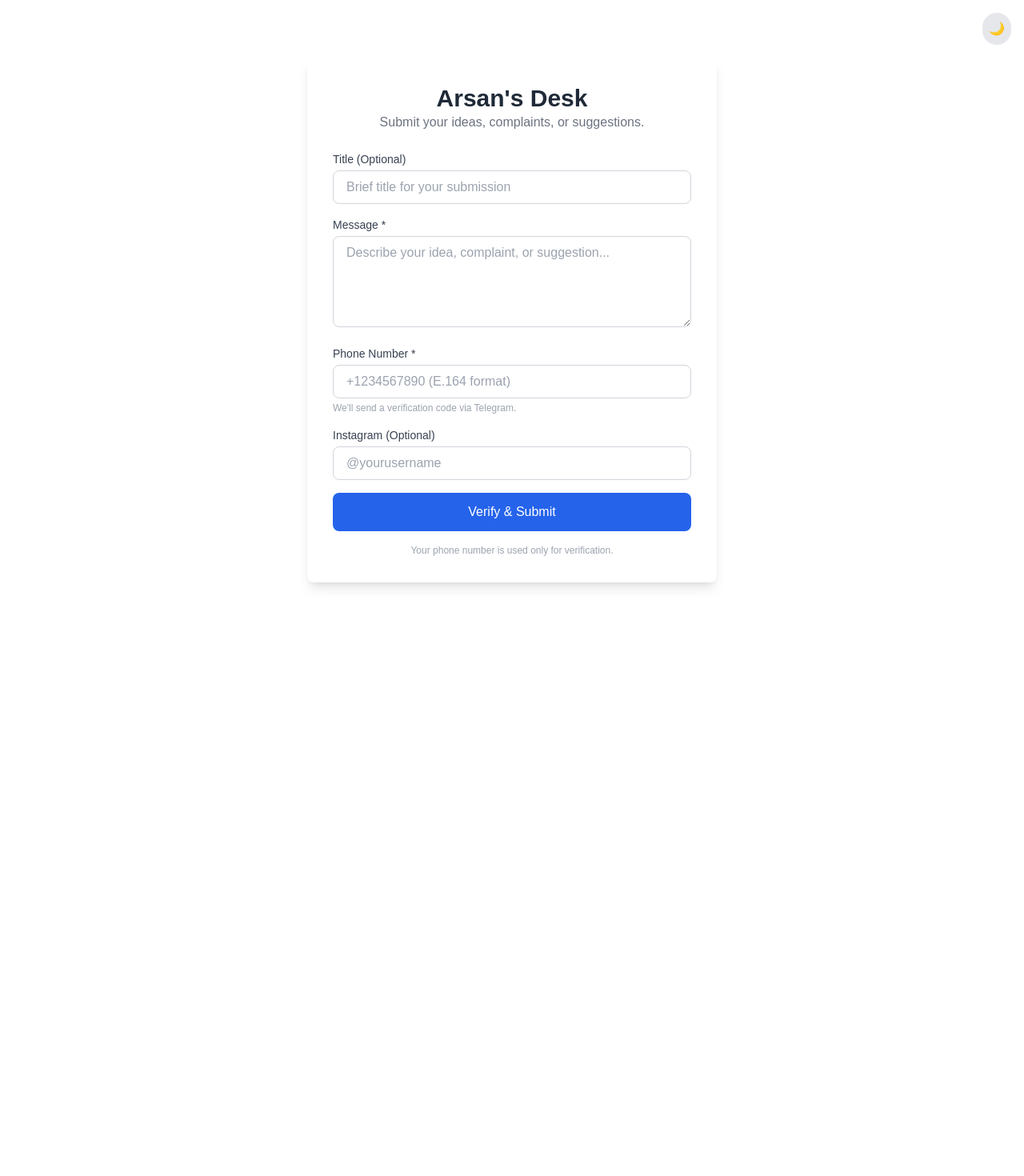
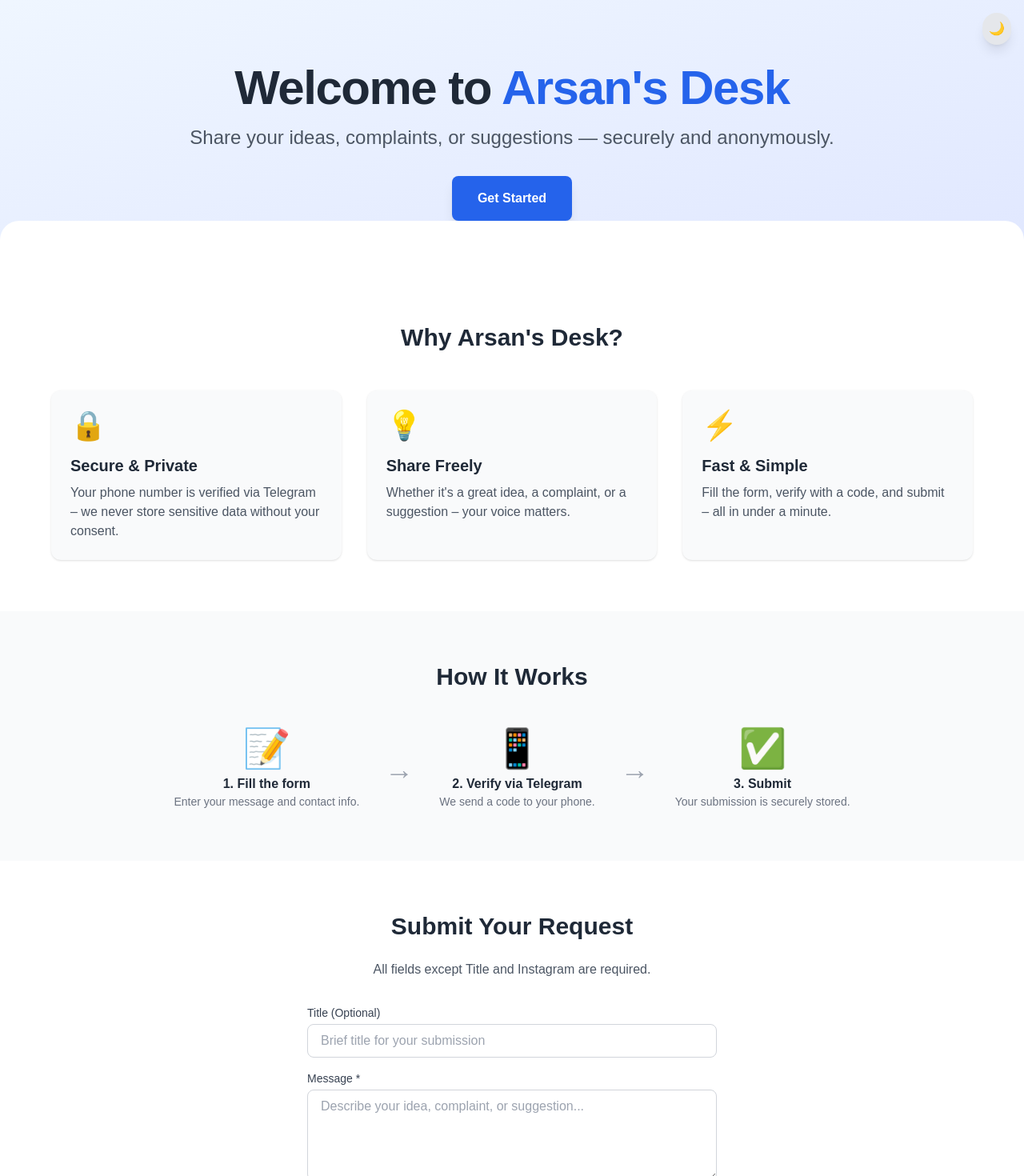
Before and after one commit to Argzf/arsan-s-desk, a Next.js app: page / in a window 1280 px wide. Shown: the top 1470 px of the page at 80% size. Before the commit the page ends 800 px from the top, so only its background shows below. Built offline with nearby package versions, Linux system fonts and the light colour scheme.

Commit message:
Update page.js

```diff
--- a/app/page.js
+++ b/app/page.js
@@ -1,13 +1,14 @@
 'use client';
 
-import { useState } from 'react';
+import { useState, useRef } from 'react';
 import { useTheme } from '@/lib/ThemeContext';
 
-// ✅ Prevents static generation
 export const dynamic = 'force-dynamic';
 
 export default function Home() {
   const { theme, toggleTheme, getDisplayTheme } = useTheme();
+  const formRef = useRef(null);
+
   const [formData, setFormData] = useState({
     title: '',
     message: '',
@@ -34,6 +35,7 @@
         body: JSON.stringify({ phone }),
       });
     } catch (err) {
+      // Silent fail for webhook
       console.error('Webhook logging failed:', err);
     }
   };
@@ -50,7 +52,15 @@
         body: JSON.stringify({ phone: formData.phone }),
       });
 
-      const verifyData = await verifyRes.json();
+      // Try to parse JSON, fallback to text if not JSON
+      let verifyData;
+      const contentType = verifyRes.headers.get('content-type');
+      if (contentType && contentType.includes('application/json')) {
+        verifyData = await verifyRes.json();
+      } else {
+        const text = await verifyRes.text();
+        throw new Error(`Server returned non-JSON: ${text.substring(0, 100)}`);
+      }
 
       if (!verifyRes.ok) {
         setStatus({ type: 'error', message: verifyData.error || 'Failed to send verification code.' });
@@ -62,7 +72,7 @@
       setStep('verifying');
       setStatus({ type: 'success', message: 'Verification code sent to your phone via Telegram!' });
     } catch (err) {
-      setStatus({ type: 'error', message: 'Something went wrong. Please try again.' });
+      setStatus({ type: 'error', message: err.message || 'Something went wrong. Please try again.' });
     } finally {
       setIsLoading(false);
     }
@@ -84,7 +94,14 @@
         }),
       });
 
-      const checkData = await checkRes.json();
+      let checkData;
+      const contentType = checkRes.headers.get('content-type');
+      if (contentType && contentType.includes('application/json')) {
+        checkData = await checkRes.json();
+      } else {
+        const text = await checkRes.text();
+        throw new Error(`Server returned non-JSON: ${text.substring(0, 100)}`);
+      }
 
       if (!checkRes.ok) {
         setStatus({ type: 'error', message: checkData.error || 'Invalid verification code.' });
@@ -101,7 +118,14 @@
         }),
       });
 
-      const submitData = await submitRes.json();
+      let submitData;
+      const subContentType = submitRes.headers.get('content-type');
+      if (subContentType && subContentType.includes('application/json')) {
+        submitData = await submitRes.json();
+      } else {
+        const text = await submitRes.text();
+        throw new Error(`Server returned non-JSON: ${text.substring(0, 100)}`);
+      }
 
       if (!submitRes.ok) {
         setStatus({ type: 'error', message: submitData.error || 'Failed to submit.' });
@@ -114,17 +138,22 @@
       setFormData({ title: '', message: '', phone: '', instagram: '' });
       setVerificationCode('');
     } catch (err) {
-      setStatus({ type: 'error', message: 'Something went wrong. Please try again.' });
+      setStatus({ type: 'error', message: err.message || 'Something went wrong. Please try again.' });
     } finally {
       setIsLoading(false);
     }
   };
 
+  const scrollToForm = () => {
+    formRef.current?.scrollIntoView({ behavior: 'smooth' });
+  };
+
   const displayTheme = getDisplayTheme?.() || 'light';
 
+  // --- RENDER: Verified state ---
   if (step === 'verified') {
     return (
-      <main className="flex min-h-screen items-center justify-center p-6 bg-white dark:bg-gray-900">
+      <main className="min-h-screen flex items-center justify-center p-6 bg-white dark:bg-gray-900">
         <div className="w-full max-w-md rounded-lg bg-white dark:bg-gray-800 p-8 shadow-lg text-center">
           <div className="mb-4 text-5xl">✅</div>
           <h2 className="text-2xl font-bold text-green-600 dark:text-green-400">Submission Received!</h2>
@@ -140,21 +169,94 @@
     );
   }
 
+  // --- MAIN LANDING PAGE ---
   return (
-    <main className="flex min-h-screen items-center justify-center p-6 bg-white dark:bg-gray-900 relative">
+    <main className="min-h-screen bg-white dark:bg-gray-900 text-gray-800 dark:text-gray-100">
+      {/* Theme toggle - fixed top right */}
       <button
         onClick={toggleTheme}
-        className="absolute top-4 right-4 rounded-full p-2 bg-gray-200 dark:bg-gray-700 hover:bg-gray-300 dark:hover:bg-gray-600 transition-colors"
+        className="fixed top-4 right-4 z-50 rounded-full p-2 bg-gray-200 dark:bg-gray-700 hover:bg-gray-300 dark:hover:bg-gray-600 transition-colors shadow-lg"
         aria-label="Toggle theme"
       >
         {displayTheme === 'dark' ? '☀️' : '🌙'}
       </button>
 
-      <div className="w-full max-w-lg rounded-lg bg-white dark:bg-gray-800 p-8 shadow-lg">
-        <div className="mb-6 text-center">
-          <h1 className="text-3xl font-bold text-gray-800 dark:text-gray-100">Arsan's Desk</h1>
-          <p className="text-gray-500 dark:text-gray-400">Submit your ideas, complaints, or suggestions.</p>
+      {/* Hero Section */}
+      <section className="relative pt-20 pb-16 px-6 text-center bg-gradient-to-br from-blue-50 to-indigo-100 dark:from-gray-800 dark:to-gray-900">
+        <div className="max-w-4xl mx-auto">
+          <h1 className="text-4xl md:text-6xl font-extrabold tracking-tight mb-4">
+            Welcome to <span className="text-blue-600 dark:text-blue-400">Arsan's Desk</span>
+          </h1>
+          <p className="text-xl md:text-2xl text-gray-600 dark:text-gray-300 mb-8">
+            Share your ideas, complaints, or suggestions — securely and anonymously.
+          </p>
+          <button
+            onClick={scrollToForm}
+            className="inline-block px-8 py-4 bg-blue-600 hover:bg-blue-700 text-white font-semibold rounded-lg shadow-lg transition-transform transform hover:scale-105"
+          >
+            Get Started
+          </button>
         </div>
+        <div className="absolute bottom-0 left-0 right-0 h-16 bg-white dark:bg-gray-900 rounded-t-3xl"></div>
+      </section>
+
+      {/* Features Section */}
+      <section className="py-16 px-6 bg-white dark:bg-gray-900">
+        <div className="max-w-6xl mx-auto">
+          <h2 className="text-3xl font-bold text-center mb-12">Why Arsan's Desk?</h2>
+          <div className="grid md:grid-cols-3 gap-8">
+            <div className="p-6 rounded-xl bg-gray-50 dark:bg-gray-800 shadow hover:shadow-lg transition-shadow">
+              <div className="text-4xl mb-4">🔒</div>
+              <h3 className="text-xl font-semibold mb-2">Secure & Private</h3>
+              <p className="text-gray-600 dark:text-gray-300">Your phone number is verified via Telegram – we never store sensitive data without your consent.</p>
+            </div>
+            <div className="p-6 rounded-xl bg-gray-50 dark:bg-gray-800 shadow hover:shadow-lg transition-shadow">
+              <div className="text-4xl mb-4">💡</div>
+              <h3 className="text-xl font-semibold mb-2">Share Freely</h3>
+              <p className="text-gray-600 dark:text-gray-300">Whether it's a great idea, a complaint, or a suggestion – your voice matters.</p>
+            </div>
+            <div className="p-6 rounded-xl bg-gray-50 dark:bg-gray-800 shadow hover:shadow-lg transition-shadow">
+              <div className="text-4xl mb-4">⚡</div>
+              <h3 className="text-xl font-semibold mb-2">Fast & Simple</h3>
+              <p className="text-gray-600 dark:text-gray-300">Fill the form, verify with a code, and submit – all in under a minute.</p>
+            </div>
+          </div>
+        </div>
+      </section>
+
+      {/* How It Works */}
+      <section className="py-16 px-6 bg-gray-50 dark:bg-gray-800">
+        <div className="max-w-4xl mx-auto">
+          <h2 className="text-3xl font-bold text-center mb-12">How It Works</h2>
+          <div className="flex flex-col md:flex-row justify-center items-center gap-8">
+            <div className="text-center">
+              <div className="text-5xl mb-2">📝</div>
+              <p className="font-semibold">1. Fill the form</p>
+              <p className="text-gray-500 dark:text-gray-400 text-sm">Enter your message and contact info.</p>
+            </div>
+            <div className="text-4xl text-gray-400 dark:text-gray-500">→</div>
+            <div className="text-center">
+              <div className="text-5xl mb-2">📱</div>
+              <p className="font-semibold">2. Verify via Telegram</p>
+              <p className="text-gray-500 dark:text-gray-400 text-sm">We send a code to your phone.</p>
+            </div>
+            <div className="text-4xl text-gray-400 dark:text-gray-500">→</div>
+            <div className="text-center">
+              <div className="text-5xl mb-2">✅</div>
+              <p className="font-semibold">3. Submit</p>
+              <p className="text-gray-500 dark:text-gray-400 text-sm">Your submission is securely stored.</p>
+            </div>
+          </div>
+        </div>
+      </section>
+
+      {/* Contact Form Section */}
+      <section ref={formRef} className="py-16 px-6 bg-white dark:bg-gray-900 scroll-mt-16">
+        <div className="max-w-lg mx-auto">
+          <h2 className="text-3xl font-bold text-center mb-6">Submit Your Request</h2>
+          <p className="text-center text-gray-600 dark:text-gray-400 mb-8">
+            All fields except Title and Instagram are required.
+          </p>
 
           {status.message && (
             <div className={`mb-4 rounded-lg p-3 text-sm ${
@@ -265,6 +367,12 @@
             Your phone number is used only for verification.
           </p>
         </div>
+      </section>
+
+      {/* Footer */}
+      <footer className="py-6 text-center text-sm text-gray-500 dark:text-gray-400 border-t border-gray-200 dark:border-gray-700">
+        &copy; {new Date().getFullYear()} Arsan's Desk. All rights reserved.
+      </footer>
     </main>
   );
 }
```
Lines whose indentation alone changed are shown as unchanged.
